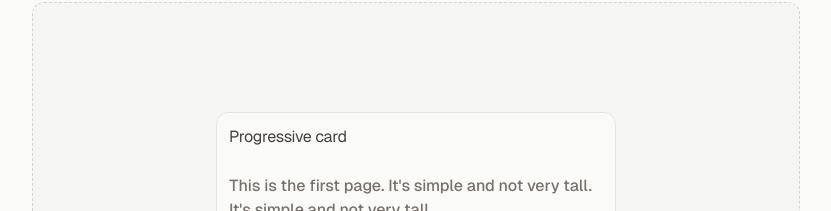
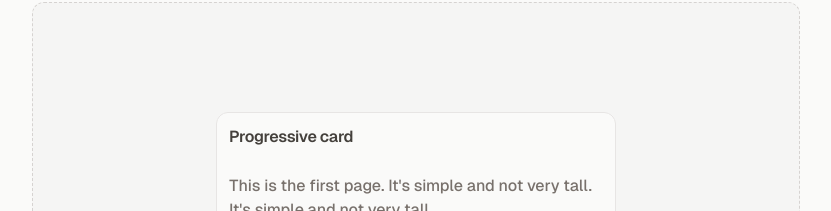
Before and after one commit to eddzio/components, a Next.js app: page / in a window 1280 px wide. Shown: the part 294-505 px from the top of the page, without its empty margins (224-1055 px from the left). Built offline with nearby package versions, Linux system fonts and the light colour scheme.

Commit message:
smooth animations for prog card

```diff
--- a/app/components/progressiveCard.tsx
+++ b/app/components/progressiveCard.tsx
@@ -40,12 +40,10 @@ export const ProgressiveCard = () => {
         items-left bg-red-500
         ">
 
-                <div className="p-3 w-full">
-                    <h1 className="text-base font-normal tracking-tight">Progressive card</h1>
-                    </div>
+                <div className="p-3 w-full"><h1 className="text-base font-semibold tracking-tight">Progressive card</h1></div>
 
                 <motion.div
-                className="p-3 w-full flex flex-col justify-between">
+                className="p-3 w-full">
                     <AnimatePresence mode="wait">
                         {showFirstInput ? (
                             <motion.div
@@ -54,7 +52,6 @@ export const ProgressiveCard = () => {
                                 animate={{ opacity: 1, x: 0 }}
                                 exit={{ opacity: 0, x: -100, transition: { duration: 0.1 } }}
                                 transition={{ type: "spring", stiffness: 500, damping: 30, mass: 1}}
-
                             >
 
                                 <p className="text-base text-stone-500 dark:text-stone-400">This is the first page. It's simple and not very tall.</p>
```
